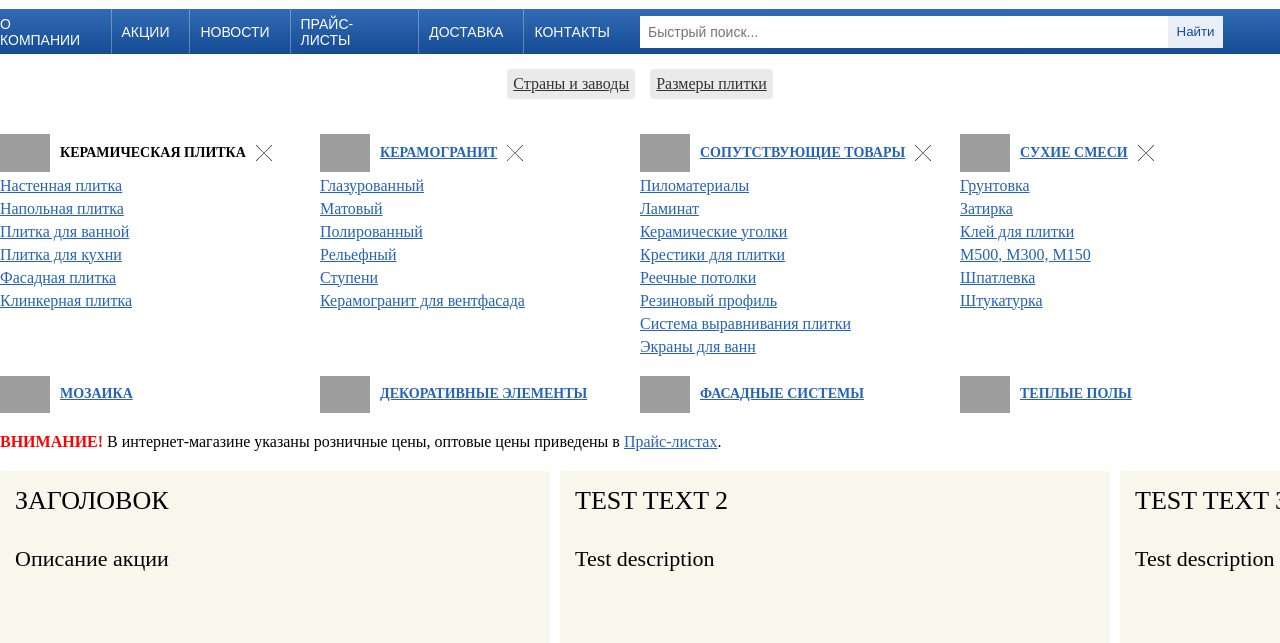
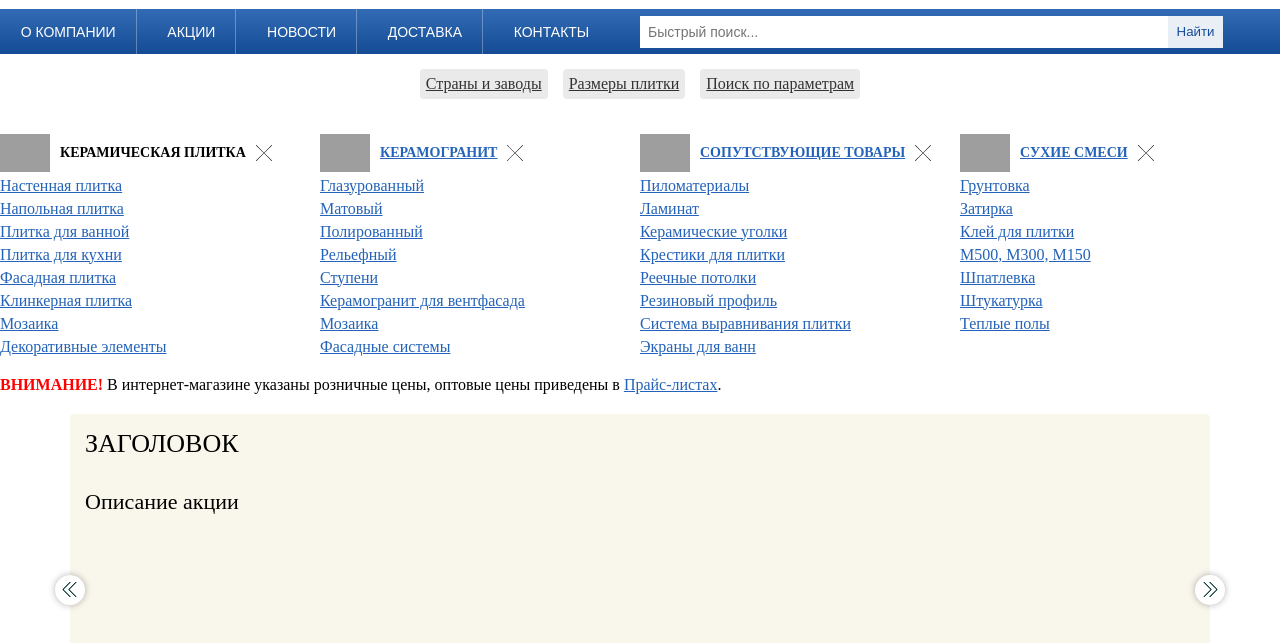
Before and after one commit to SergeyPichugin/sosna-index-page, a website: page index.html in a window 1280 px wide. Shown: the part 141-784 px from the top of the page. Drawn offline with Linux system fonts and the light colour scheme; grey boxes are pictures that could not be loaded.

Commit message:
edit slider edit menu

```diff
--- a/index.html
+++ b/index.html
@@ -78,7 +78,6 @@
                 <li class="flexMenu__item"><a href="">О компании</a></li>
                 <li class="flexMenu__item"><a href="">Акции</a></li>
                 <li class="flexMenu__item"><a href="">Новости</a></li>
-                <li class="flexMenu__item"><a href="">Прайс-листы</a></li>
                 <li class="flexMenu__item"><a href="">Доставка</a></li>
                 <li class="flexMenu__item"><a href="">Контакты</a></li>
             </ul>
@@ -96,6 +95,7 @@
             <ul class="flextovgroup__listHeaderMenu">
                 <li><a href="#">Страны и заводы</a></li>
                 <li><a href="#">Размеры плитки</a></li>
+                <li><a href="#">Поиск по параметрам</a></li>
             </ul>
         </div>
         <div class="flextovgroup__row flextovgroup__row_spaceAround flextovgroup__mb20">
@@ -109,6 +109,8 @@
                     <li><a href="kitchen.php">Плитка для кухни</a></li>
                     <li><a href="fasadplitka.php">Фасадная плитка</a></li>
                     <li><a href="klinker.php">Клинкерная плитка</a></li>
+                    <li><a href="mozaika.php">Мозаика</a></li>
+                    <li><a href="decorel.php">Декоративные элементы</a></li>
                 </ul>
             </div>
 
@@ -121,6 +123,8 @@
                     <li><a href="relief_keramogranit.php">Рельефный</a></li>
                     <li><a href="stupeni.php">Ступени</a></li>
                     <li><a href="ventfasad.php">Керамогранит для вентфасада</a></li>
+                    <li><a href="mozaika.php">Мозаика</a></li>
+                    <li><a href="fasad_system.php">Фасадные системы</a></li>
                 </ul>
             </div>
             <div class="flextovgroup__col flextovgroup__col_w100precent">
@@ -145,21 +149,8 @@
                     <li><a href="ustroystva.php">М500, М300, М150</a></li>
                     <li><a href="shpatlevka.php">Шпатлевка</a></li>
                     <li><a href="shtukaturka.php">Штукатурка</a></li>
+                    <li><a href="teplypol.php">Теплые полы</a></li>
                 </ul>
-            </div>
-        </div>
-        <div class="flextovgroup__row flextovgroup__row_spaceAround flextovgroup__mb20">
-            <div class="flextovgroup__col flextovgroup__col_w100precent">
-                <span class="flextovgroup__header"><img class="flextovgroup__ico" src="http://sosna.ru/images/icon/mozaika.jpg" alt="Мозаика"><a href="mozaika.php">Мозаика</a></span>
-            </div>
-            <div class="flextovgroup__col flextovgroup__col_w100precent">
-                <span class="flextovgroup__header"><img class="flextovgroup__ico" src="http://sosna.ru/images/icon/decorel.jpg" alt="Керамические декоры"><a href="decorel.php">Декоративные элементы</a></span>
-            </div>
-            <div class="flextovgroup__col flextovgroup__col_w100precent">
-                <span class="flextovgroup__header"><img class="flextovgroup__ico" src="http://sosna.ru/images/icon/fasist.jpg" alt="Элементы фасадных систем"><a href="fasad_system.php">Фасадные системы</a></span>
-            </div>
-            <div class="flextovgroup__col flextovgroup__col_w100precent">
-                <span class="flextovgroup__header"><img class="flextovgroup__ico" src="http://sosna.ru/images/icon/tepol.jpg" alt="Теплые полы"><a href="teplypol.php">Теплые полы</a></span>
             </div>
         </div>
         <div class="flextovgroup__row flextovgroup__mb20">
--- a/js/flexSlider.js
+++ b/js/flexSlider.js
@@ -37,12 +37,12 @@ document.addEventListener('DOMContentLoaded', () => {
 
     btnLeftSlide.addEventListener('click', () => {
         console.log('click left btn')
-        wrapper.scrollBy(-550, 0)
+        wrapper.scrollBy(-1150, 0)
     })
 
     btnRightSlide.addEventListener('click', () => {
         console.log('click right btn')
-        wrapper.scrollBy(550, 0)
+        wrapper.scrollBy(1150, 0)
     })
 
 })
--- a/sass/flex-slider.sass
+++ b/sass/flex-slider.sass
@@ -1,5 +1,8 @@
 
 .flexSlider
+    max-width: 1140px
+    width: 100%
+    margin: 0 auto
 
     &__control
         display: flex
@@ -25,6 +28,7 @@
             border: 2px solid #ffffff
             box-shadow: 0px 0px 7px rgba(0,0,0,.3)
             transition: all .9s ease-out
+            margin-top: -230px
 
             &:hover
                 // border: 2px solid rgba(36, 99, 185,.2)
@@ -38,19 +42,26 @@
 
 
             &__right
+                margin-right: -35px
 
             &__left
                 transform: rotate(180deg)
+                margin-left: -35px
 
 
     &__wrapper
-        width: 100%
+        width: 1140px
         display: flex
         overflow-x: auto
 
+        a:last-child
+            div
+                margin-right: 0
+
+
     &__slide
-        min-width: 550px
-        height: 250px
+        min-width: 1140px
+        height: 406px
         background: rgba(234,222,180,.5)
         margin-right: 10px
         border-radius: 4px
```
Also changed, not shown: build/flex-slider.css.
